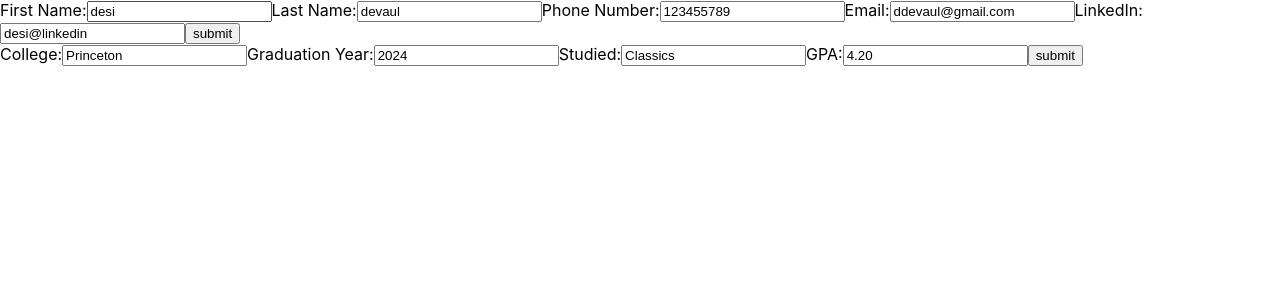
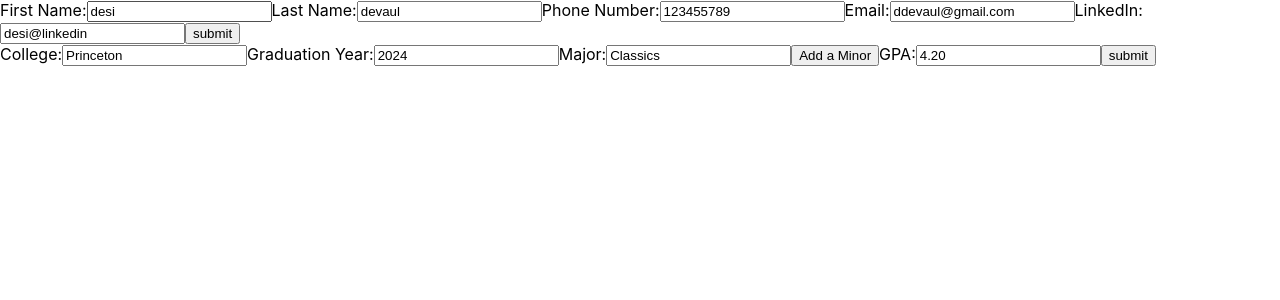
Before and after one commit to ddevaul/cv-application, a React (Create React App) app: page / in a window 1280 px wide. Shown: the top 300 px of the page. Built offline with nearby package versions, Linux system fonts and the light colour scheme.

Commit message:
Made it possible to add or delete college minors.

```diff
--- a/package.json
+++ b/package.json
@@ -9,6 +9,7 @@
     "react": "^17.0.1",
     "react-dom": "^17.0.1",
     "react-scripts": "4.0.1",
+    "uniqid": "^5.2.0",
     "web-vitals": "^0.2.4"
   },
   "scripts": {
--- a/src/components/Education.js
+++ b/src/components/Education.js
@@ -1,4 +1,5 @@
 import React from 'react';
+import uniqid from "uniqid";
 
 export default class Education extends React.Component {
   constructor(props){
@@ -7,20 +8,46 @@ export default class Education extends React.Component {
       editing: true,
       college: "Princeton",
       gradYear: "2024",
-      studying: "Classics", // could make this an array of objects or something like that
+      major: "Classics",
+      minors: [],
       gpa: "4.20",
     }
   }
+
   handleChange = (e) => {
-    this.setState({
-      [e.target.name]: e.target.value,
-    });
+    const name = e.target.name;
+    if (name.includes('minors')) {
+      const tempArray = this.state.minors;
+      // get the final character, which is the index
+      tempArray[name[name.length - 1]].minorName = e.target.value;
+      this.setState({
+        minors: tempArray
+      });
+    } else {
+      this.setState({
+        [e.target.name]: e.target.value,
+      })
+    }
   }
+
   toggleEditing = () => {
     this.setState({editing: !this.state.editing});
   }
+
+  addMinor = () => {
+    this.setState({minors: [...this.state.minors, {minorName: "New Minor", id: uniqid()}]});
+  }
+
+  deleteMinor = (e) => {
+    this.setState({minors: this.state.minors.filter((minor) => minor.id === e.target.id ? false : true)});
+  }
+
   render(){
-    const {editing, college, gradYear, studying, gpa} = this.state;
+    const {editing, college, gradYear, major, minors, gpa} = this.state;
+    let minorsLabel = null;
+    if(minors.length > 0){
+      minorsLabel = <label>Minors: </label>
+    }
     if (editing) {
       return (
         <div>
@@ -33,9 +60,17 @@ export default class Education extends React.Component {
             <input name="gradYear"  onChange={this.handleChange} value={gradYear}></input>
           </label>
           <label>
-            Studied:
-           <input name="studying"  onChange={this.handleChange} value={studying}></input>
+            Major:
+           <input name="major"  onChange={this.handleChange} value={major}></input>
           </label>
+          {minorsLabel}
+            {minors.map((minor, index) =>
+              {return <div key={minor.id}>
+                <input name={`minors${index}`} value={minor.minorName} onChange={this.handleChange}></input>
+                <button id={minor.id} onClick={this.deleteMinor}>delete</button>
+              </div>}
+                )}
+          <button onClick={this.addMinor}>Add a Minor</button>
           <label>GPA:
            <input name="gpa"  onChange={this.handleChange} value={gpa}></input>
           </label>
@@ -47,7 +82,9 @@ export default class Education extends React.Component {
       <div>
        <div>{college}</div>
        <div>{gradYear}</div>
-       <div>{studying}</div>
+       <div>{major}</div>
+      {minors.map((minor) => <div key={minor.id}>{minor.minorName}</div>
+          )}
        <div>{gpa}</div>
        <button type="button" onClick={this.toggleEditing}>Edit</button>
       </div>
```
Also changed, not shown: 2 other files (tests, documents, lock files or other folders).
